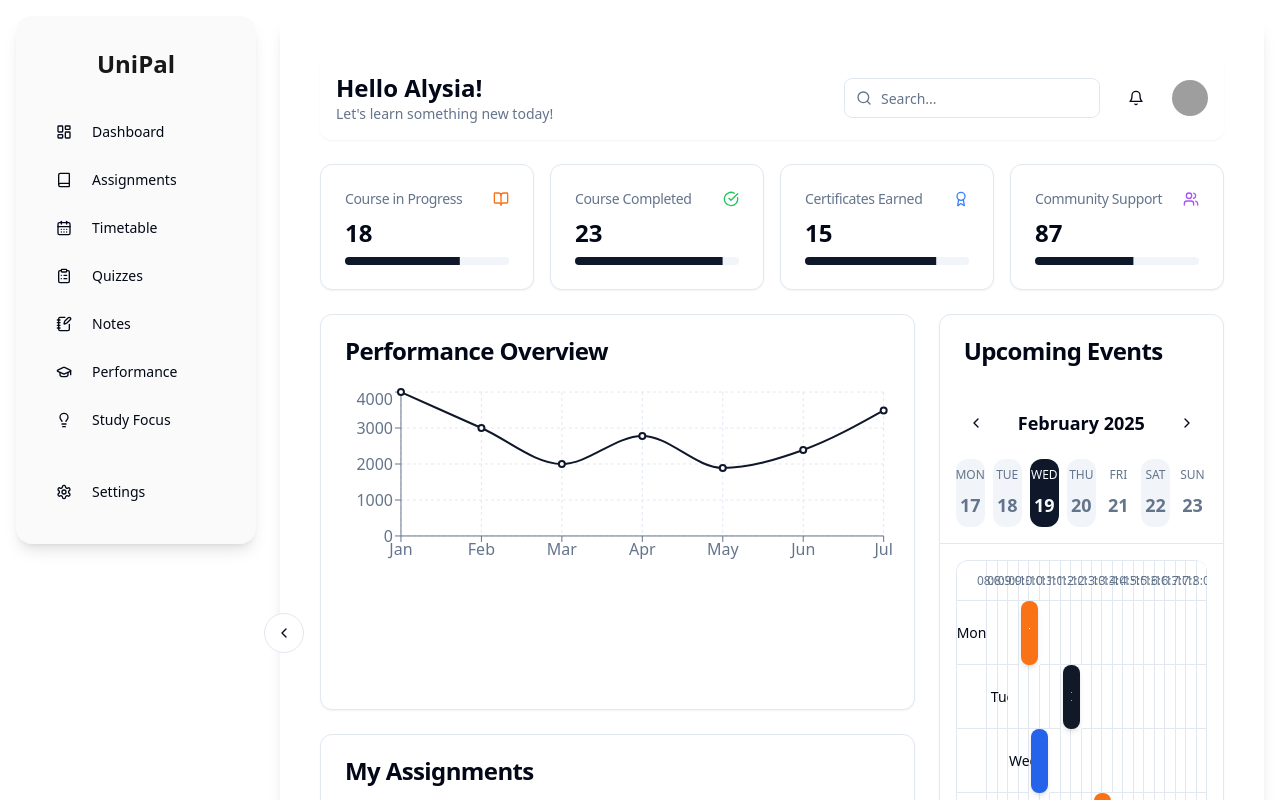
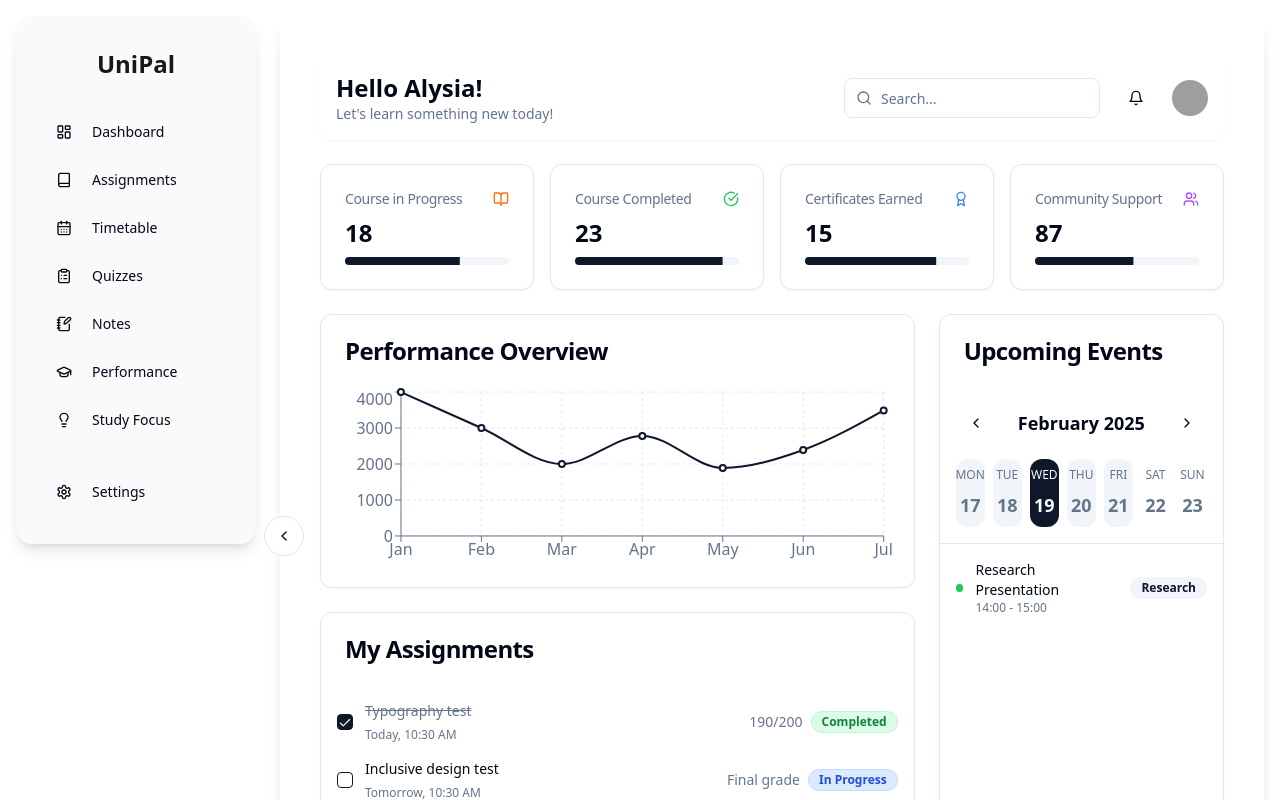
Before and after one commit to meadiljan/Student-AI-Companion, a React (Vite) app: page / in a window 1280 px wide. Shown: the top 800 px of the page. Built offline with nearby package versions, Linux system fonts and the light colour scheme; grey boxes are pictures that could not be loaded.

Commit message:
Reverted all changes back to version 86c38c130fd4431adf2193c397ffa39306079c09

```diff
--- a/src/components/UpcomingEvents.tsx
+++ b/src/components/UpcomingEvents.tsx
@@ -2,90 +2,63 @@
 
 import React from "react";
 import { Card, CardContent, CardHeader, CardTitle } from "@/components/ui/card";
+import { Badge } from "@/components/ui/badge";
 import { ScrollArea } from "@/components/ui/scroll-area";
-import WeekCalendar from "./WeekCalendar";
-import WeeklyEventTimeline from "./WeeklyEventTimeline"; // Import the new component
-import { startOfWeek, setHours, setMinutes, startOfDay, addDays } from "date-fns";
+import { cn } from "@/lib/utils";
+import WeekCalendar from "./WeekCalendar"; // Import the new WeekCalendar
 
 interface Event {
-  id: string;
   date: Date;
-  startTime: Date;
-  endTime: Date;
+  time: string;
   title: string;
-  type: string;
+  type: "Team Meetup" | "Illustration" | "Research" | "Presentation" | "Report";
   color: string;
 }
 
-// Helper to create a Date object with specific time for a given date
-const createDateTime = (baseDate: Date, hour: number, minute: number) => {
-  return setMinutes(setHours(startOfDay(baseDate), hour), minute);
-};
-
-const allEvents: Event[] = [
+const events: Event[] = [
   {
-    id: "1",
-    date: new Date(2025, 1, 17), // Monday, Feb 17
-    startTime: createDateTime(new Date(2025, 1, 17), 9, 30),
-    endTime: createDateTime(new Date(2025, 1, 17), 10, 30),
+    date: new Date(2025, 1, 17), // February 17, 2025
+    time: "9:30 - 10:30",
     title: "Team Meetup",
     type: "Team Meetup",
-    color: "bg-orange-500", // Matching image
+    color: "bg-red-500",
   },
   {
-    id: "2",
-    date: new Date(2025, 1, 18), // Tuesday, Feb 18
-    startTime: createDateTime(new Date(2025, 1, 18), 11, 30),
-    endTime: createDateTime(new Date(2025, 1, 18), 12, 30),
-    title: "Illustration",
+    date: new Date(2025, 1, 18), // February 18, 2025
+    time: "11:30 - 12:30",
+    title: "Illustration Project",
     type: "Illustration",
-    color: "bg-gray-900", // Matching image (black)
+    color: "bg-blue-500",
   },
   {
-    id: "3",
-    date: new Date(2025, 1, 19), // Wednesday, Feb 19
-    startTime: createDateTime(new Date(2025, 1, 19), 10, 0),
-    endTime: createDateTime(new Date(2025, 1, 19), 11, 0),
-    title: "Research",
+    date: new Date(2025, 1, 19), // February 19, 2025
+    time: "14:00 - 15:00",
+    title: "Research Presentation",
     type: "Research",
-    color: "bg-blue-600", // Matching image
+    color: "bg-green-500",
   },
   {
-    id: "4",
-    date: new Date(2025, 1, 20), // Thursday, Feb 20
-    startTime: createDateTime(new Date(2025, 1, 20), 13, 0),
-    endTime: createDateTime(new Date(2025, 1, 20), 14, 0),
-    title: "Presentation",
+    date: new Date(2025, 1, 20), // February 20, 2025
+    time: "10:00 - 11:00",
+    title: "Client Presentation",
     type: "Presentation",
-    color: "bg-orange-500", // Matching image
+    color: "bg-yellow-500",
   },
   {
-    id: "5",
-    date: new Date(2025, 1, 22), // Saturday, Feb 22
-    startTime: createDateTime(new Date(2025, 1, 22), 15, 0),
-    endTime: createDateTime(new Date(2025, 1, 22), 16, 0),
-    title: "Report",
+    date: new Date(2025, 1, 21), // February 21, 2025
+    time: "16:00 - 17:00",
+    title: "Monthly Report",
     type: "Report",
-    color: "bg-green-500", // Matching image
+    color: "bg-purple-500",
   },
 ];
 
 const UpcomingEvents = () => {
-  const [selectedDate, setSelectedDate] = React.useState<Date | undefined>(new Date(2025, 1, 19)); // Initial date for the calendar
+  const [date, setDate] = React.useState<Date | undefined>(new Date(2025, 1, 19)); // Set initial date to Feb 19, 2025
 
-  // Calculate the start of the week for the selected date (Monday)
-  const currentWeekStart = selectedDate
-    ? startOfWeek(selectedDate, { weekStartsOn: 1 })
-    : startOfWeek(new Date(), { weekStartsOn: 1 });
-
-  // Filter events to only show those within the current week displayed by the calendar
-  const eventsForCurrentWeek = React.useMemo(() => {
-    const weekEnd = addDays(currentWeekStart, 6); // Sunday of the current week
-    return allEvents.filter(event =>
-      event.date >= currentWeekStart && event.date <= weekEnd
-    );
-  }, [currentWeekStart]);
-
+  const filteredEvents = events.filter(event =>
+    date && event.date.toDateString() === date.toDateString()
+  );
 
   return (
     <Card className="rounded-xl shadow-sm bg-card h-full flex flex-col">
@@ -93,9 +66,26 @@ const UpcomingEvents = () => {
         <CardTitle className="text-foreground">Upcoming Events</CardTitle>
       </CardHeader>
       <CardContent className="flex-1 flex flex-col p-0">
-        <WeekCalendar selected={selectedDate} onSelect={setSelectedDate} events={allEvents} />
-        <ScrollArea className="flex-1">
-          <WeeklyEventTimeline events={eventsForCurrentWeek} weekStart={currentWeekStart} />
+        <WeekCalendar selected={date} onSelect={setDate} events={events} />
+        <ScrollArea className="flex-1 p-4">
+          {filteredEvents.length > 0 ? (
+            <div className="space-y-3">
+              {filteredEvents.map((event, index) => (
+                <div key={index} className="flex items-center space-x-3">
+                  <div className={cn("h-2 w-2 rounded-full", event.color)} />
+                  <div>
+                    <p className="text-sm font-medium text-foreground">{event.title}</p>
+                    <p className="text-xs text-muted-foreground">{event.time}</p>
+                  </div>
+                  <Badge variant="secondary" className="ml-auto text-xs">
+                    {event.type}
+                  </Badge>
+                </div>
+              ))}
+            </div>
+          ) : (
+            <p className="text-center text-muted-foreground text-sm">No events for this day.</p>
+          )}
         </ScrollArea>
       </CardContent>
     </Card>
--- a/src/components/WeeklyEventTimeline.tsx
+++ /dev/null
@@ -1,134 +0,0 @@
-"use client";
-
-import React from "react";
-import { format, isSameDay, startOfDay, addMinutes, addDays, setHours, setMinutes, getDay } from "date-fns";
-import { cn } from "@/lib/utils";
-
-interface Event {
-  id: string;
-  date: Date;
-  startTime: Date;
-  endTime: Date;
-  title: string;
-  type: string;
-  color: string;
-}
-
-interface WeeklyEventTimelineProps {
-  events: Event[];
-  weekStart: Date; // The Monday of the current week
-}
-
-const START_HOUR = 8; // 8 AM
-const END_HOUR = 18;  // 6 PM
-const INTERVAL_MINUTES = 30; // 30-minute intervals
-
-const WeeklyEventTimeline: React.FC<WeeklyEventTimelineProps> = ({ events, weekStart }) => {
-  const timeSlots = React.useMemo(() => {
-    const slots: Date[] = [];
-    let currentTime = setMinutes(setHours(startOfDay(new Date()), START_HOUR), 0);
-    while (currentTime.getHours() < END_HOUR || (currentTime.getHours() === END_HOUR && currentTime.getMinutes() === 0)) {
-      slots.push(currentTime);
-      currentTime = addMinutes(currentTime, INTERVAL_MINUTES);
-    }
-    return slots;
-  }, []);
-
-  const daysInWeek = React.useMemo(() => {
-    return Array.from({ length: 7 }).map((_, i) => addDays(weekStart, i));
-  }, [weekStart]);
-
-  // Calculate column span for an event based on its start and end time
-  const getColumnSpan = (event: Event) => {
-    const startMinutes = event.startTime.getHours() * 60 + event.startTime.getMinutes();
-    const endMinutes = event.endTime.getHours() * 60 + event.endTime.getMinutes();
-    const timelineStartMinutes = START_HOUR * 60;
-
-    const startOffsetMinutes = startMinutes - timelineStartMinutes;
-    const endOffsetMinutes = endMinutes - timelineStartMinutes;
-
-    // +2 because the first column is for day labels, and grid columns are 1-indexed
-    const startColumn = Math.floor(startOffsetMinutes / INTERVAL_MINUTES) + 2;
-    const endColumn = Math.ceil(endOffsetMinutes / INTERVAL_MINUTES) + 2;
-
-    return { start: startColumn, end: endColumn };
-  };
-
-  // Get grid row for a specific day (1-indexed)
-  const getRowForDay = (day: Date) => {
-    // Assuming weekStart is Monday (getDay() returns 1 for Monday, 0 for Sunday)
-    // daysInWeek array is [Mon, Tue, ..., Sun]
-    // dayIndex 0 (Mon) -> row 2 (after time labels)
-    // dayIndex 1 (Tue) -> row 3
-    // ...
-    // dayIndex 6 (Sun) -> row 8
-    const dayIndex = daysInWeek.findIndex(d => isSameDay(d, day));
-    return dayIndex + 2;
-  };
-
-  return (
-    <div className="p-4">
-      <div
-        className="relative grid border-t border-l rounded-xl overflow-hidden"
-        style={{
-          gridTemplateColumns: `auto repeat(${timeSlots.length}, minmax(0, 1fr))`,
-          gridTemplateRows: `auto repeat(7, minmax(0, 1fr))`,
-        }}
-      >
-        {/* Top-left empty corner */}
-        <div className="border-b border-r h-10 bg-background"></div>
-
-        {/* Time labels (horizontal) */}
-        {timeSlots.map((time, index) => (
-          <div
-            key={index}
-            className="flex items-center justify-center text-xs text-muted-foreground border-b border-r h-10 bg-background"
-          >
-            {format(time, "HH:mm")}
-          </div>
-        ))}
-
-        {/* Day labels (vertical) and grid cells */}
-        {daysInWeek.map((day, dayIndex) => (
-          <React.Fragment key={dayIndex}>
-            <div className="flex items-center justify-center text-sm font-medium text-foreground border-b border-r h-16 bg-background">
-              {format(day, "EEE")}
-            </div>
-            {/* Grid cells for the day */}
-            {timeSlots.map((_, timeIndex) => (
-              <div key={timeIndex} className="border-b border-r h-16 bg-card"></div>
-            ))}
-          </React.Fragment>
-        ))}
-
-        {/* Events, positioned as grid items */}
-        {events.map((event) => {
-          const { start, end } = getColumnSpan(event);
-          const row = getRowForDay(event.date);
-
-          return (
-            <div
-              key={event.id}
-              className={cn(
-                "z-10 rounded-lg flex items-center justify-center text-xs text-white px-2 shadow-md",
-                event.color,
-              )}
-              style={{
-                gridColumnStart: start,
-                gridColumnEnd: end,
-                gridRowStart: row,
-                gridRowEnd: row + 1, // Span only one row
-                marginLeft: '2px', // Small margin to separate from grid lines
-                marginRight: '2px',
-              }}
-            >
-              <span className="truncate">{event.title}</span>
-            </div>
-          );
-        })}
-      </div>
-    </div>
-  );
-};
-
-export default WeeklyEventTimeline;
```
